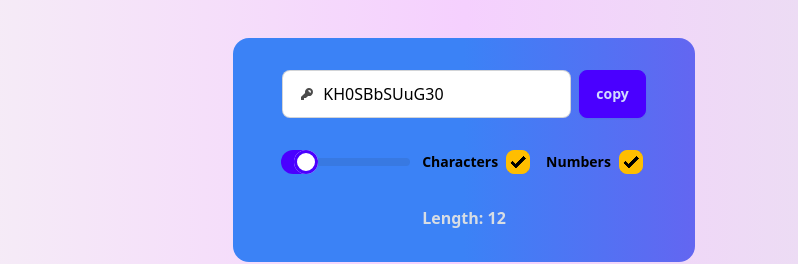
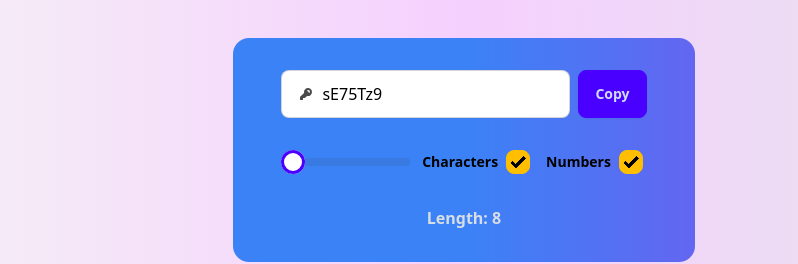
Before and after one commit to fevin1414/Password-Generator, a React (Vite) app: page / in a window 1280 px wide. Shown: the part 250-514 px from the top of the page, without its empty margins (176-974 px from the left). Built offline with nearby package versions, Linux system fonts and the light colour scheme.

Commit message:
added copy text and button change

```diff
--- a/src/App.jsx
+++ b/src/App.jsx
@@ -1,15 +1,16 @@
-import { useState, useEffect } from "react";
+import { useState, useEffect, useCallback, useRef } from "react";
 import reactLogo from "./assets/react.svg";
 import viteLogo from "/vite.svg";
 
 function App() {
-  const [text, setText] = useState("copy");
-  const [length, SetLength] = useState(12);
+  const [text, setText] = useState("Copy");
+  const [length, SetLength] = useState(8);
   const [number, setNumber] = useState(true);
   const [symbols, setSymbols] = useState(true);
   const [generatedPassword, setGenertedPassword] = useState();
+  const textRef = useRef();
 
-  function password() {
+  const password = useCallback(() => {
     let str = "ABCDEFGHIJKLMNOPQRSTUVWXYZabcdefghijklmnopqrstuvwxyz";
     let num = "1234567890";
     let Characters = "!@#$%&";
@@ -22,12 +23,15 @@ function App() {
       pass += str.charAt(alphabets);
     }
     setGenertedPassword(pass);
-  }
+  }, [length, number, symbols]);
   useEffect(() => {
     password();
+    setText("Copy");
   }, [length, symbols, number]);
   const copyText = () => {
     setText("copied");
+    textRef.current.select();
+    window.navigator.clipboard.writeText(generatedPassword);
   };
 
   return (
@@ -49,15 +53,22 @@ function App() {
                     clipRule="evenodd"
                   />
                 </svg>
-                <input type="text" className="grow" value={generatedPassword} />
+                <input
+                  type="text"
+                  className="grow"
+                  value={generatedPassword}
+                  ref={textRef}
+                />
               </label>
-              <button className="btn btn-primary">{text}</button>
+              <button className="btn btn-primary" onClick={copyText}>
+                {text}
+              </button>
             </div>
             <div className="card-actions justify-end p-4">
               <div className="flex items-center justify-center gap-2 mt-2">
                 <input
                   type="range"
-                  min={number}
+                  min="8"
                   max="100"
                   value={length}
                   onChange={(e) => SetLength(e.target.value)}
```
